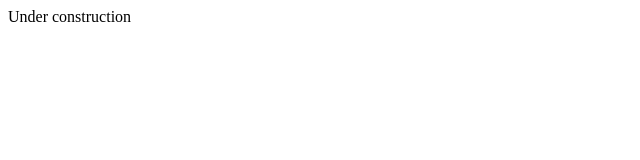
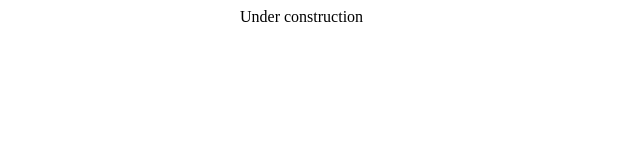
Before and after one commit to Stofberg/stofberg.github.io, a plain HTML site: page index.html in a window 1280 px wide. Shown: the whole page, without its empty margins (0-640 px from the left). Drawn offline with Linux system fonts and the light colour scheme.

Commit message:
Change message

```diff
--- a/index.html
+++ b/index.html
@@ -1 +1,5 @@
-Under construction
+<body>
+    <div style="width:800px; margin:0 auto;">
+        Under construction
+    </div>
+</body>
```
